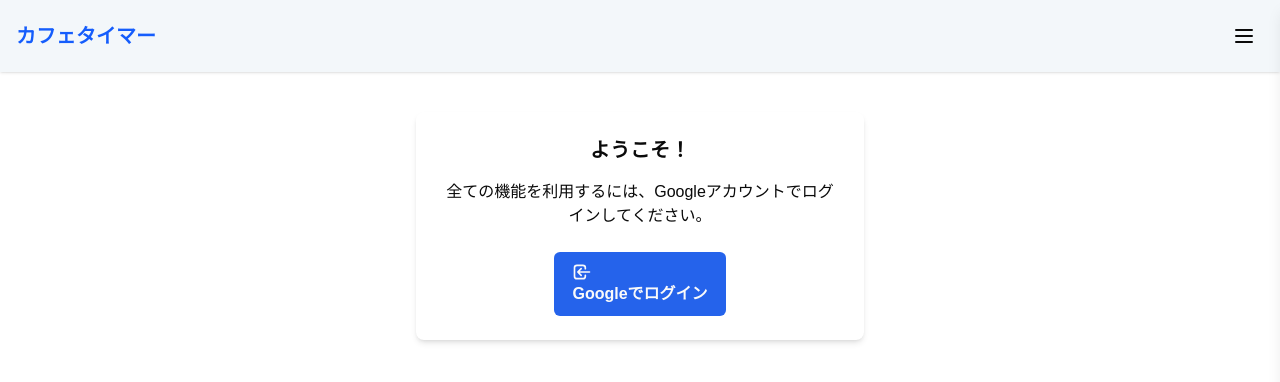
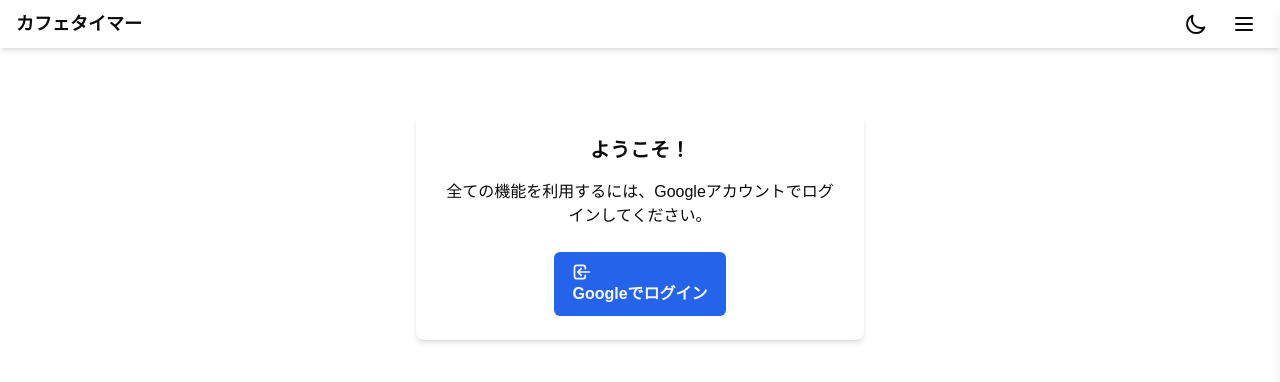
Before and after one commit to Sunny-JP/hw-ba-cafe, a Next.js app: page / in a window 1280 px wide. Shown: the top 382 px of the page. Built offline with nearby package versions, Linux system fonts and the light colour scheme; no server answers.

Commit message:
adjust style

```diff
--- a/src/app/globals.css
+++ b/src/app/globals.css
@@ -21,8 +21,7 @@
   --muted-foreground: 107 114 128; /* Subtle text */
 }
 
-@media (prefers-color-scheme: dark) {
-  :root {
+.dark {
   /* ダークモードの色定義 (RGB値) */
   --background: 18 18 18;
   --foreground: 250 250 250;
@@ -38,7 +37,6 @@
 
   --muted: 30 30 33;
   --muted-foreground: 156 163 175;
-  }
 }
 
 /* ================================== */
--- a/src/app/layout.tsx
+++ b/src/app/layout.tsx
@@ -3,6 +3,7 @@
 import { useState } from 'react';
 import { GoogleOAuthProvider } from '@react-oauth/google';
 import { AuthProvider, useAuth } from '@/hooks/useAuth';
+import { ThemeProvider } from '@/hooks/useTheme';
 import Header from '@/components/Header';
 import SidePane from '@/components/SidePane';
 import "./globals.css";
@@ -37,7 +38,9 @@
       <body>
         <GoogleOAuthProvider clientId={clientId}>
           <AuthProvider>
-            <AppLayout>{children}</AppLayout>
+            <ThemeProvider>
+              <AppLayout>{children}</AppLayout>
+            </ThemeProvider>
           </AuthProvider>
         </GoogleOAuthProvider>
       </body>
--- a/src/app/page.tsx
+++ b/src/app/page.tsx
@@ -122,7 +122,7 @@
   }
 
   return (
-    <main className="flex flex-col items-center p-4 sm:p-8 text-gray-800">
+    <main className="flex flex-col items-center p-4 sm:p-8 text-foreground">
       <div className="w-full max-w-md mx-auto">
         {!user ? (
           <div className="card text-center">
--- a/src/components/Header.tsx
+++ b/src/components/Header.tsx
@@ -1,4 +1,6 @@
 "use client";
+
+import ThemeToggleButton from './ThemeToggleButton';
 
 // ハンバーガーメニューアイコン
 const MenuIcon = () => (
@@ -8,16 +10,19 @@
 );
 
 interface HeaderProps {
-    onMenuClick: () => void; // メニューボタンがクリックされたことを親に伝える
+    onMenuClick: () => void;
 }
 
 export default function Header({ onMenuClick }: HeaderProps) {
     return (
-        <header className="fixed top-0 left-0 right-0 z-20 flex items-center justify-between p-4 bg-slate-100/80 backdrop-blur-sm shadow-sm">
-            <h1 className="text-xl font-bold text-blue-600">カフェタイマー</h1>
-            <button onClick={onMenuClick} className="p-2">
-                <MenuIcon />
-            </button>
+        <header className="fixed top-0 left-0 right-0 z-20 flex items-center h-12 justify-between p-4 backdrop-blur-md shadow-md">
+            <h1 className="text-lg font-bold text-foreground">カフェタイマー</h1>
+            <div className="flex items-center gap-2">
+                <ThemeToggleButton />
+                <button onClick={onMenuClick} className="p-2 rounded-md hover:bg-secondary">
+                    <MenuIcon />
+                </button>
+            </div>
         </header>
     );
 }
--- a/src/components/StatsGraph.tsx
+++ b/src/components/StatsGraph.tsx
@@ -60,8 +60,28 @@
     const commonOptions: ChartOptions<'line'> = {
       responsive: true,
       maintainAspectRatio: false,
-      plugins: { legend: { position: 'top' } },
-      scales: { y: { beginAtZero: true, ticks: { stepSize: 2 } } },
+      plugins: {
+        legend: {
+          position: 'top',
+          labels: {
+            color: '#999999'
+          }
+        }
+      },
+      scales: {
+        y: {
+          beginAtZero: true,
+          ticks: {
+            stepSize: 2,
+            color: '#999999',
+          },
+        },
+        x: {
+          ticks: {
+            color: '#999999',
+          },
+        },
+      },
     };
 
     let navLabelText = '';
@@ -125,7 +145,7 @@
     <div className="space-y-6">
         {/* サマリー表示 */}
         <div>
-            <h3 className="text-lg font-bold mb-2 text-slate-700">サマリー</h3>
+            <h3 className="text-lg font-bold mb-2 text-foreground">サマリー</h3>
             <div className="grid grid-cols-2 gap-4 text-center">
                 <div className="p-4 bg-secondary rounded-lg">
                     <div className="text-sm text-muted-foreground">今日</div>
@@ -148,7 +168,7 @@
 
         {/* グラフ表示エリア */}
         <div>
-            <h3 className="text-lg font-bold mb-2 text-slate-700">タップ履歴グラフ</h3>
+            <h3 className="text-lg font-bold mb-2 text-foreground">タップ履歴グラフ</h3>
             <div className="my-4 flex justify-center gap-2">
                 <button
                     onClick={() => setView('daily')}
--- /dev/null
+++ b/src/components/ThemeToggleButton.tsx
@@ -0,0 +1,30 @@
+"use client";
+
+import { useTheme } from '@/hooks/useTheme';
+
+const SunIcon = () => (
+    <svg xmlns="http://www.w3.org/2000/svg" className="h-6 w-6" fill="none" viewBox="0 0 24 24" stroke="currentColor" strokeWidth={2}>
+        <path strokeLinecap="round" strokeLinejoin="round" d="M12 3v1m0 16v1m9-9h-1M4 12H3m15.364 6.364l-.707-.707M6.343 6.343l-.707-.707m12.728 0l-.707.707M6.343 17.657l-.707.707M16 12a4 4 0 11-8 0 4 4 0 018 0z" />
+    </svg>
+);
+
+const MoonIcon = () => (
+    <svg xmlns="http://www.w3.org/2000/svg" className="h-6 w-6" fill="none" viewBox="0 0 24 24" stroke="currentColor" strokeWidth={2}>
+        <path strokeLinecap="round" strokeLinejoin="round" d="M20.354 15.354A9 9 0 018.646 3.646 9.003 9.003 0 0012 21a9.003 9.003 0 008.354-5.646z" />
+    </svg>
+);
+
+
+export default function ThemeToggleButton() {
+    const { theme, setTheme } = useTheme();
+
+    const toggleTheme = () => {
+        setTheme(theme === 'light' ? 'dark' : 'light');
+    };
+
+    return (
+        <button onClick={toggleTheme} className="p-2 rounded-md hover:bg-secondary">
+            {theme === 'light' ? <MoonIcon /> : <SunIcon />}
+        </button>
+    );
+}
--- /dev/null
+++ b/src/hooks/useTheme.tsx
@@ -0,0 +1,46 @@
+"use client";
+
+import { createContext, useContext, useEffect, useState, ReactNode } from 'react';
+
+type Theme = 'light' | 'dark';
+
+interface ThemeContextType {
+  theme: Theme;
+  setTheme: (theme: Theme) => void;
+}
+
+const ThemeContext = createContext<ThemeContextType | undefined>(undefined);
+
+export const ThemeProvider = ({ children }: { children: ReactNode }) => {
+  const [theme, setTheme] = useState<Theme>('light');
+
+  useEffect(() => {
+    // 初回読み込み時にlocalStorageからテーマを取得、なければ'light'
+    const storedTheme = localStorage.getItem('theme') as Theme | null;
+    if (storedTheme) {
+      setTheme(storedTheme);
+    }
+  }, []);
+
+  useEffect(() => {
+    // themeが変更されたら<html>のクラスとlocalStorageを更新
+    const root = window.document.documentElement;
+    root.classList.remove('light', 'dark');
+    root.classList.add(theme);
+    localStorage.setItem('theme', theme);
+  }, [theme]);
+
+  return (
+    <ThemeContext.Provider value={{ theme, setTheme }}>
+      {children}
+    </ThemeContext.Provider>
+  );
+};
+
+export const useTheme = () => {
+  const context = useContext(ThemeContext);
+  if (context === undefined) {
+    throw new Error('useTheme must be used within a ThemeProvider');
+  }
+  return context;
+};
--- /dev/null
+++ b/tailwind.config.ts
@@ -0,0 +1,15 @@
+import type { Config } from 'tailwindcss'
+
+const config: Config = {
+
+  darkMode: 'class',
+
+  content: [
+    './src/pages/**/*.{js,ts,jsx,tsx,mdx}',
+    './src/components/**/*.{js,ts,jsx,tsx,mdx}',
+    './src/app/**/*.{js,ts,jsx,tsx,mdx}',
+  ],
+  theme: {},
+  plugins: [],
+}
+export default config
```
Lines whose indentation alone changed are shown as unchanged.
